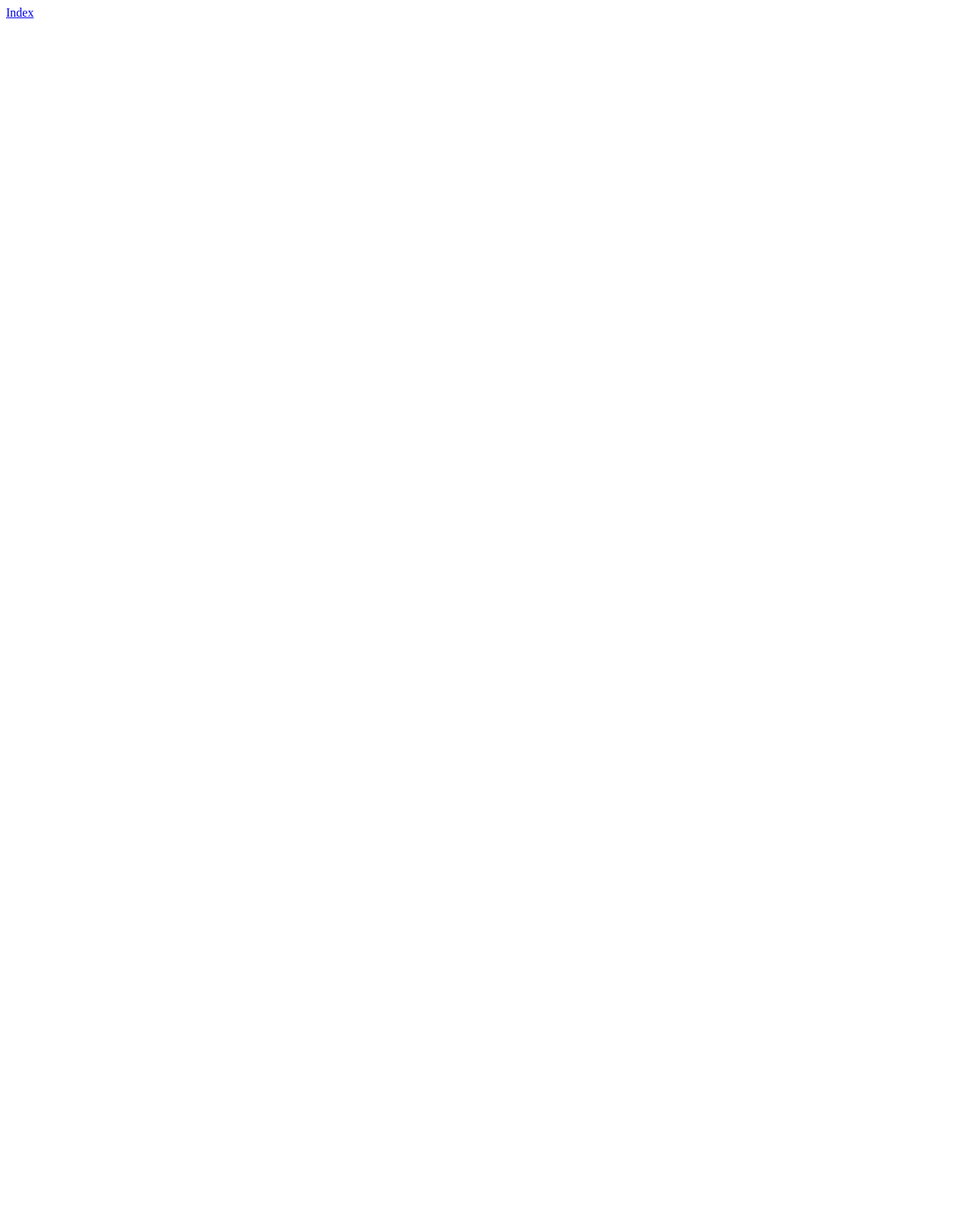
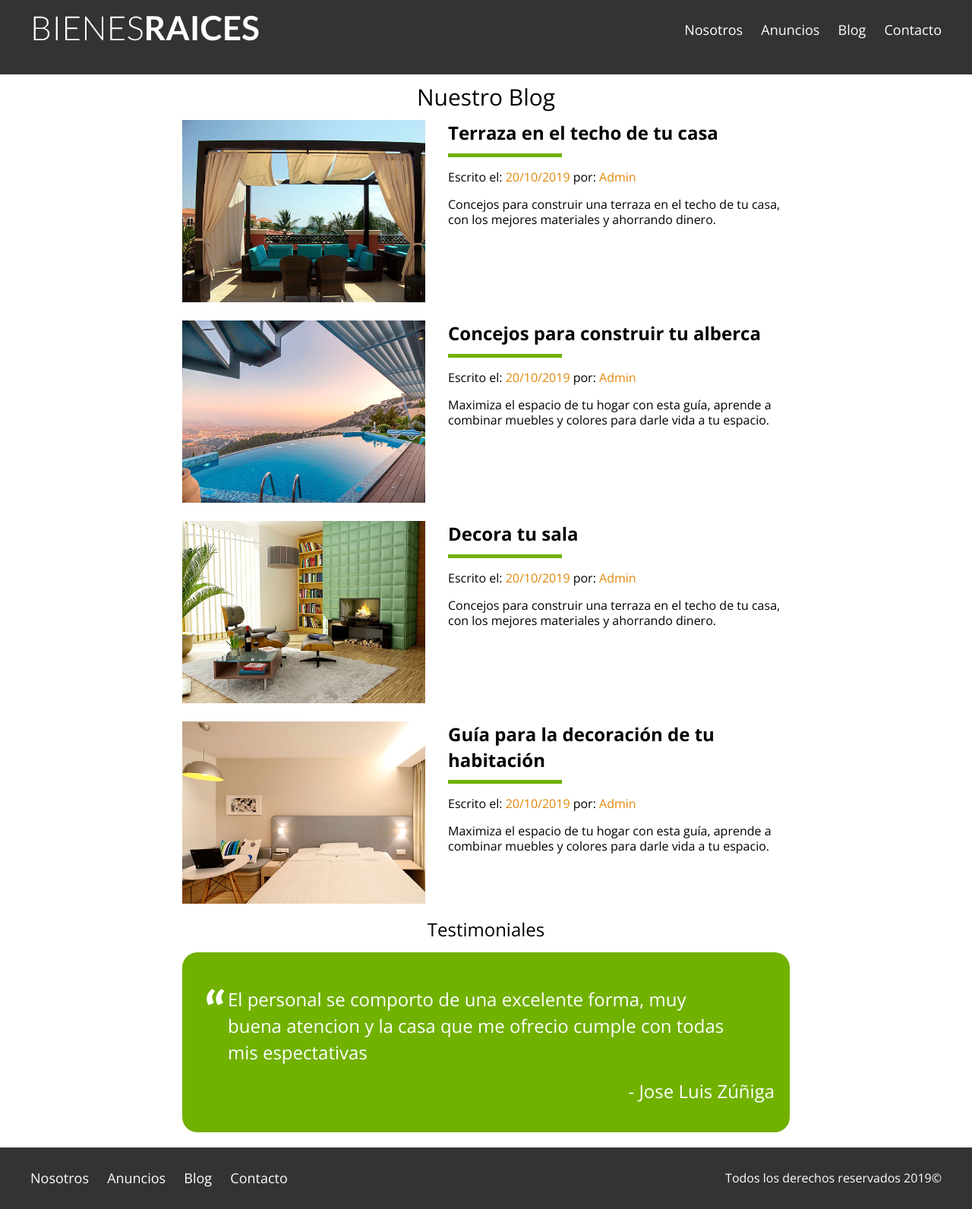
Before and after one commit to joseluis1061/BienesRaices, a plain HTML site: page blog.html in a window 1280 px wide. Shown: the whole page at 76% size. Before the commit the page ends 800 px from the top, so only its background shows below. Drawn offline with nearby package versions, Linux system fonts and the light colour scheme.

Commit message:
Agregando el template de entrada

```diff
--- a/blog.html
+++ b/blog.html
@@ -1,12 +1,135 @@
 <!DOCTYPE html>
 <html lang="en">
+
 <head>
     <meta charset="UTF-8">
     <meta name="viewport" content="width=device-width, initial-scale=1.0">
     <meta http-equiv="X-UA-Compatible" content="ie=edge">
     <title>Document</title>
+    <link href="https://fonts.googleapis.com/css?family=Open+Sans:300,400,700&display=swap" rel="stylesheet">
+    <link rel="stylesheet" href="./css/normalize.css">
+    <link rel="stylesheet" href="./css/style.css">
 </head>
+
 <body>
-    <a href="index.html">Index</a>
+    <!-- Inicio header -->
+    <header class="site-header">
+        <div class="contenedor contenido-header">
+            <div class="barra">
+                <a href="/">
+                    <img src="./img/logo.svg" alt="logo">
+                </a>
+
+                <nav class="navegacion">
+                    <a target="blank" href="nosotros.html">Nosotros</a>
+                    <a href="anuncios.html">Anuncios</a>
+                    <a href="blog.html">Blog</a>
+                    <a href="contacto.html">Contacto</a>
+
+                </nav>
+            </div>
+        </div>
+    </header>
+    <!-- fin header -->
+
+    <main class="contenedor contenido-centrado seccion">
+        <h1 class="fw-300 centrar-texto">Nuestro Blog</h1>
+
+        <section class="blog">
+
+            <article class="entrada-blog">
+                <div class="imagen">
+                    <img src="./img/blog1.jpg" alt="Entrada de blog">
+                </div>
+                <div class="texto-entrada">
+                    <a href="entrada.html">
+                        <h3>Terraza en el techo de tu casa</h3>
+                    </a>
+                    <p>Escrito el: <span>20/10/2019</span> por: <span>Admin</span></p>
+                    <p>Concejos para construir una terraza en el techo de
+                        tu casa, con los mejores materiales y ahorrando dinero.
+                    </p>
+                </div>
+            </article>
+
+            <article class="entrada-blog">
+
+                <div class="imagen">
+                    <img src="./img/blog2.jpg" alt="Entrada de blog">
+                </div>
+
+                <div class="texto-entrada">
+                    <a href="entrada.html">
+                        <h3>Concejos para construir tu alberca</h3>
+                    </a>
+                    <p>Escrito el: <span>20/10/2019</span> por: <span>Admin</span></p>
+                    <p>Maximiza el espacio de tu hogar con esta guía, aprende a
+                        combinar muebles y colores para darle vida a tu espacio.
+                    </p>
+                </div>
+            </article>
+
+            <article class="entrada-blog">
+                <div class="imagen">
+                    <img src="./img/blog3.jpg" alt="Entrada de blog">
+                </div>
+                <div class="texto-entrada">
+                    <a href="entrada.html">
+                        <h3>Decora tu sala</h3>
+                    </a>
+                    <p>Escrito el: <span>20/10/2019</span> por: <span>Admin</span></p>
+                    <p>Concejos para construir una terraza en el techo de
+                        tu casa, con los mejores materiales y ahorrando dinero.
+                    </p>
+                </div>
+            </article>
+
+            <article class="entrada-blog">
+
+                <div class="imagen">
+                    <img src="./img/blog4.jpg" alt="Entrada de blog">
+                </div>
+
+                <div class="texto-entrada">
+                    <a href="entrada.html">
+                        <h3>Guía para la decoración de tu habitación</h3>
+                    </a>
+                    <p>Escrito el: <span>20/10/2019</span> por: <span>Admin</span></p>
+                    <p>Maximiza el espacio de tu hogar con esta guía, aprende a
+                        combinar muebles y colores para darle vida a tu espacio.
+                    </p>
+                </div>
+            </article>
+        </section>
+
+        <section class="testimoniales">
+
+            <h3 class="centrar-texto fw-300 seccion">Testimoniales</h3>
+            <div class="testimonial">
+                <blockquote>
+                        El personal se comporto de una excelente forma, muy buena
+                        atencion y la casa que me ofrecio cumple con todas mis espectativas
+                    </blockquote>
+                    <p>- Jose Luis Zúñiga</p>
+            </div>
+
+        </section>
+    </main>
+
+    <!-- Inicio del footer -->
+    <footer class="site-footer seccion">
+        <div class="contenedor contenedor-footer">
+            <nav class="navegacion">
+                <a target="blank" href="nosotros.html">Nosotros</a>
+                <a href="anuncios.html">Anuncios</a>
+                <a href="blog.html">Blog</a>
+                <a href="contacto.html">Contacto</a>
+            </nav>
+            <p class="copyright">Todos los derechos reservados 2019&copy;</p>
+        </div>
+
+    </footer>
+    <!-- Final del footer -->
 </body>
+
 </html>
```
Also changed, not shown: anuncio.html (+2 -2 lines).
